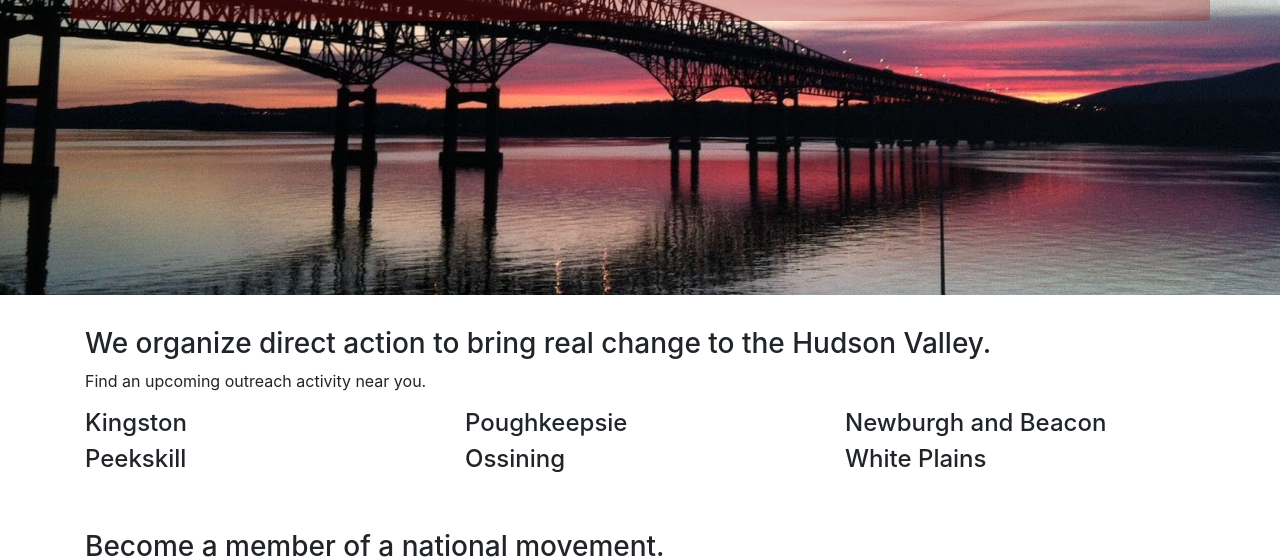
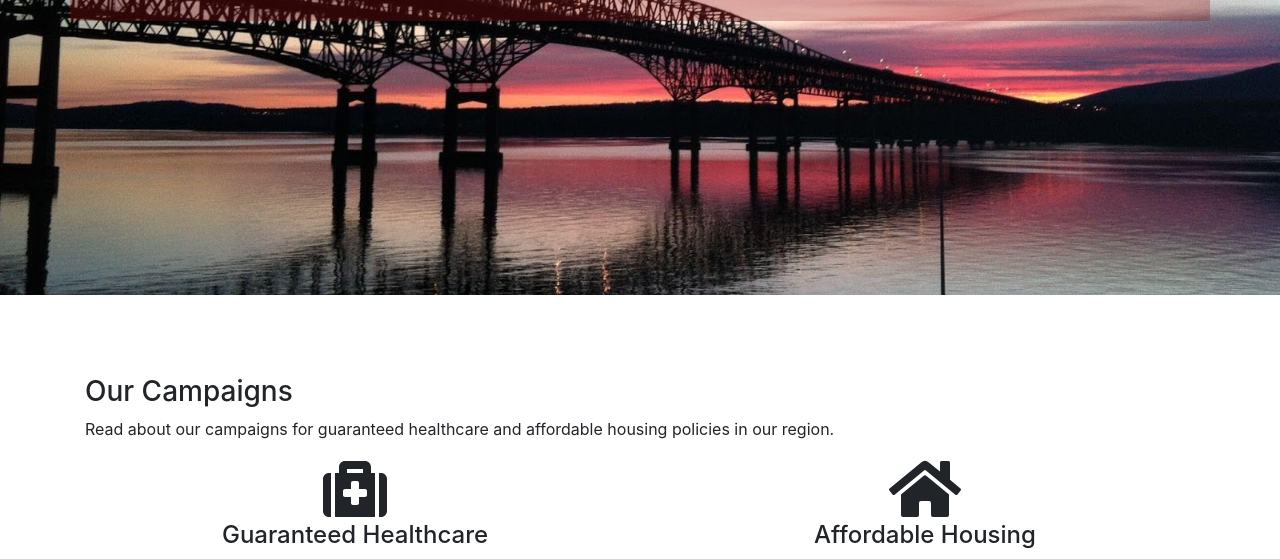
Before and after one commit to hudsonvalleydsa/home, a plain HTML site: page index2.html in a window 1280 px wide. Shown: the part 241-800 px from the top of the page. Drawn offline with nearby package versions, Linux system fonts and the light colour scheme.

Commit message:
Add new campaign id

```diff
--- a/index2.html
+++ b/index2.html
@@ -5,8 +5,10 @@
     <title>Hudson Valley DSA</title>
     <link rel="stylesheet" href="https://maxcdn.bootstrapcdn.com/bootstrap/4.0.0/css/bootstrap.min.css" integrity="sha384-Gn5384xqQ1aoWXA+058RXPxPg6fy4IWvTNh0E263XmFcJlSAwiGgFAW/dAiS6JXm" crossorigin="anonymous">
     <link rel="stylesheet" href="./resources/css/style2.css" type="text/css">
+    <script defer src="https://use.fontawesome.com/releases/v5.0.6/js/all.js"></script>
   </head>
   <body>
+
     <header>
       <nav class="navbar navbar-dark navbar-expand-lg">
         <div class="container">
@@ -33,7 +35,9 @@
         </div>
       </nav>
     </header>
+
     <main>
+
       <section>
         <div class="jumbotron">
             <br />
@@ -43,34 +47,61 @@
             </div>
         </div>
       </section>
+
+      <br />
+      <br />
+
+      <section id="campaigns">
+        <div class="container">
+          <h3>Our Campaigns</h3>
+          <p>Read about our campaigns for guaranteed healthcare and affordable housing policies in our region.</p>
+          <div class="row">
+            <div class="col-sm-12 col-md-6 text-align-center">
+              <i class="fas fa-4x fa-medkit"></i>
+              <h4>Guaranteed Healthcare</h4>
+            </div>
+            <div class="col-sm-12 col-md-6 text-align-center">
+              <i class="fas fa-4x fa-home"></i>
+              <h4>Affordable Housing</h4>
+            </div>
+          </div>
+        </div>
+      </section>
+
+      <br />
+      <br />
+
       <section id="events">
         <div class="container">
-          <h3>We organize direct action to bring real change to the Hudson Valley.</h3>
-          <p>Find an upcoming outreach activity near you.</p>
+          <h3>Upcoming Events</h3>
+          <p>We organize direct action to bring real change to the Hudson Valley: here's how to find us in your neighborhood.</p>
           <div class="row">
-            <div class="col-sm-12 col-md-4">
+            <div class="col-sm-12 col-md-4 text-align-center">
               <h4>Kingston</h4>
             </div>
-            <div class="col-sm-12 col-md-4">
+            <div class="col-sm-12 col-md-4 text-align-center">
               <h4>Poughkeepsie</h4>
             </div>
-            <div class="col-sm-12 col-md-4">
+            <div class="col-sm-12 col-md-4 text-align-center">
               <h4>Newburgh and Beacon</h4>
             </div>
-            <div class="col-sm-12 col-md-4">
+            <div class="col-sm-12 col-md-4 text-align-center">
               <h4>Peekskill</h4>
             </div>
-            <div class="col-sm-12 col-md-4">
+            <div class="col-sm-12 col-md-4 text-align-center">
               <h4>Ossining</h4>
             </div>
-            <div class="col-sm-12 col-md-4">
+            <div class="col-sm-12 col-md-4 text-align-center">
               <h4>White Plains</h4>
             </div>
           </div>
         </div>
       </section>
+
+
       <br />
       <br />
+
       <section id="membership">
         <div class="container">
           <h3>Become a member of a national movement.</h3>
@@ -79,8 +110,10 @@
           <a class="btn btn-primary mb-2" role="button" href="https://act.dsausa.org/donate/membership/">Learn more</a>
         </div>
       </section>
+
       <br />
       <br />
+
       <section id="email">
         <div class="container">
           <h3>Sign up to get chapter updates.</h3>
@@ -101,9 +134,12 @@
           </form>
         </div>
       </section>
+
     </main>
+
     <br />
     <br />
+
     <footer class="container">
       <p>Copyright Hudson Valley Democratic Socialists</p>
     </footer>
--- a/resources/css/style2.css
+++ b/resources/css/style2.css
@@ -23,3 +23,7 @@
   background-color: rgba(150, 15, 15, 1);
   border-color: rgba(125, 5, 5, 1);
 }
+
+.text-align-center {
+  text-align: center;
+}
```
